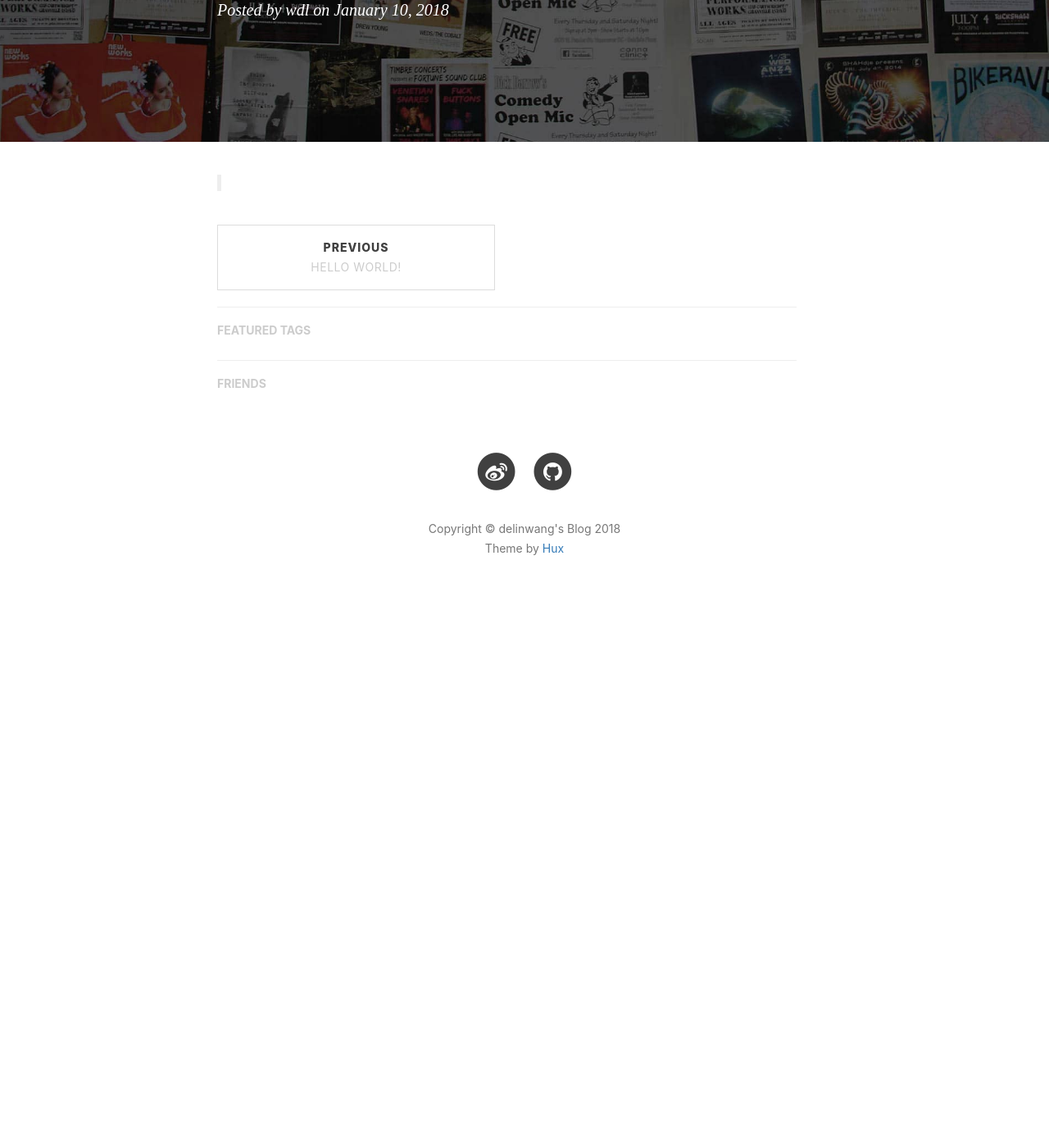
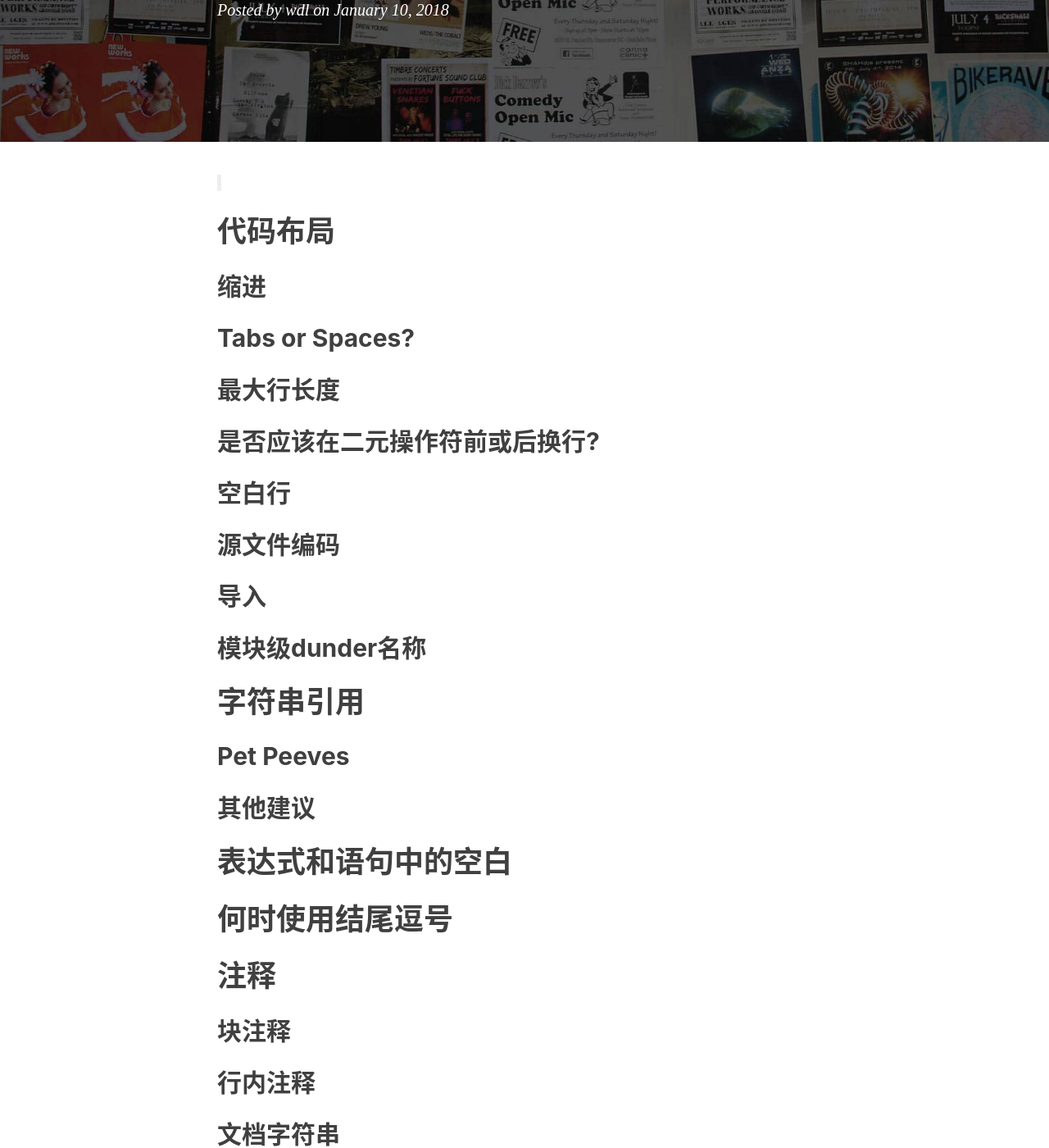
Before and after one commit to wangdelin/wangdelin.github.io, a Jekyll site: the page built from _posts/2018-1-10-pep8-style-guide-for-python-code.markdown, in a window 1280 px wide and 1400 px high, scrolled down 344 px. Shown: the whole window at 82% size. Built offline with Jekyll 4.4.1, drawn with Linux system fonts in a browser that asks for light colours; nearby versions of some CDN libraries; comment, search, counter and statistics services are not loaded; before the commit the page ends 1116 px from its top, so only the background shows below that; some of the changed text lies outside the part shown.

Commit message:
添加标题

```diff
--- a/_posts/2018-1-10-pep8-style-guide-for-python-code.markdown
+++ b/_posts/2018-1-10-pep8-style-guide-for-python-code.markdown
@@ -10,3 +10,53 @@ tags:
 >
 >
 >
+
+# 代码布局
+
+## 缩进
+
+## Tabs or Spaces?
+
+## 最大行长度
+
+## 是否应该在二元操作符前或后换行?
+
+## 空白行
+
+## 源文件编码
+
+## 导入
+
+## 模块级dunder名称
+
+# 字符串引用
+
+## Pet Peeves
+
+## 其他建议
+
+# 表达式和语句中的空白
+
+# 何时使用结尾逗号
+
+# 注释
+
+## 块注释
+
+## 行内注释
+
+## 文档字符串
+
+# 命名约定
+
+## 压倒一切的原则
+
+## 描述: 命名样式
+
+## 规范性: 命名约定
+
+## 公共和内部接口
+
+# 编程建议
+
+## 函数注释
```
